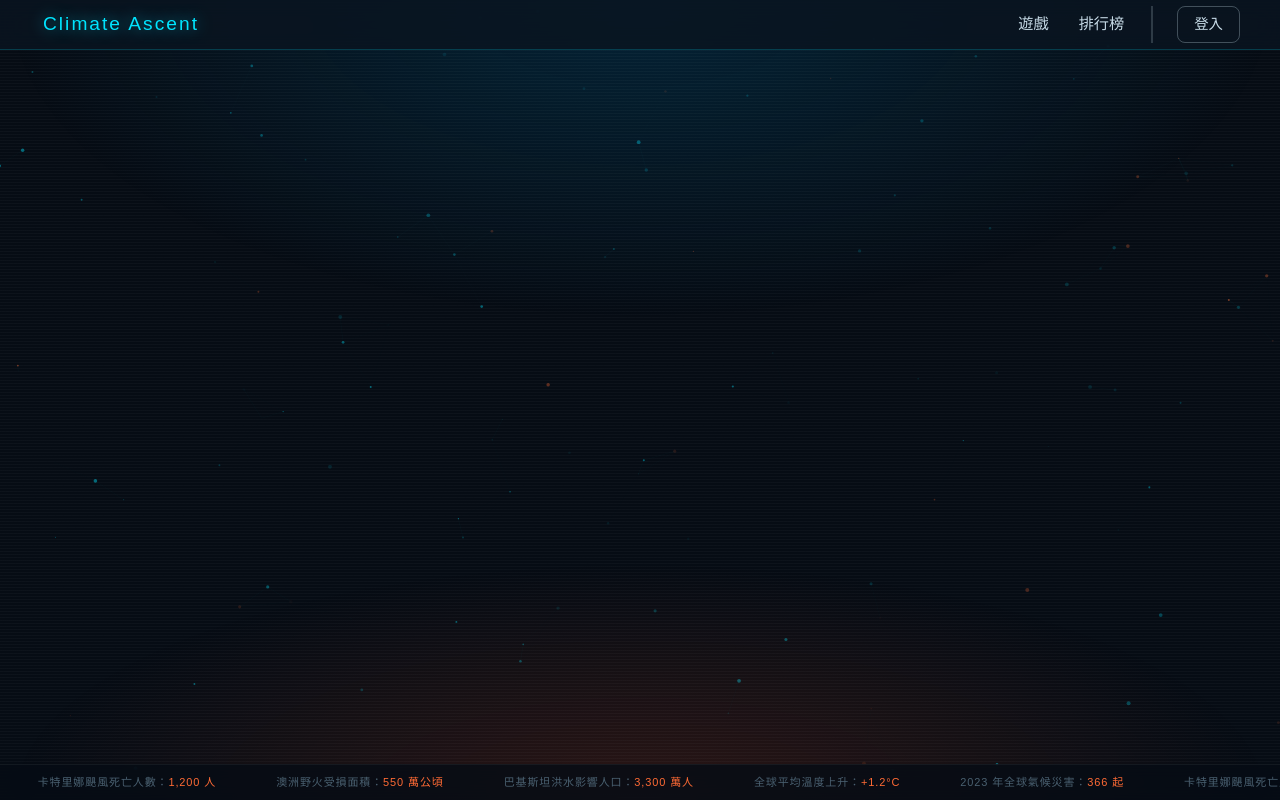
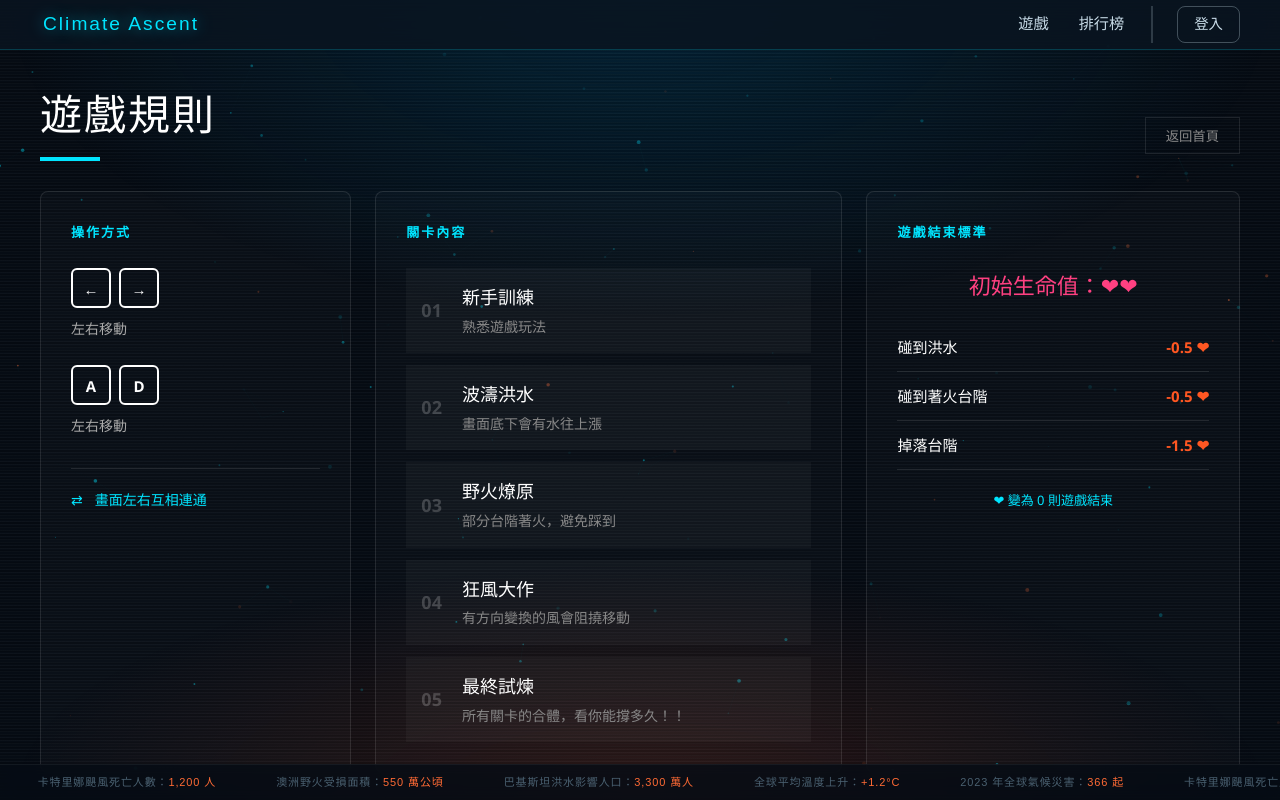
Before and after one commit to yichen-bear/extreme_weather, a Vue app in the folder frontend/: page /rules in a window 1280 px wide. Built offline with nearby package versions, Linux system fonts and the light colour scheme.

Commit message:
finish rules page

```diff
--- a/frontend/src/router/index.js
+++ b/frontend/src/router/index.js
@@ -5,6 +5,7 @@ import GameHome from '../views/GameHome.vue'
 import LoginView from '../views/LoginView.vue'
 import Leaderboard from '../views/Leaderboard.vue'
 import Game from '../views/Game.vue'
+import Rules from '../views/Rules.vue'
 
 const routes = [
   { path: '/', component: GameHome },
@@ -13,6 +14,7 @@ const routes = [
     component: Game,
     meta: { hideAppComponents: true },
   },
+  { path: '/rules', component: Rules },
   { path: '/map', component: { template: '<div>地圖畫面開發中...</div>' } },
   { path: '/leaderboard', component: Leaderboard },
 ]
--- a/frontend/src/views/GameHome.vue
+++ b/frontend/src/views/GameHome.vue
@@ -59,7 +59,7 @@
         <!-- Rules card -->
         <button
           class="menu-card rules-card"
-          @click="startGame"
+          @click="startRules"
           :class="{ active: currentSubView === 'rules' }"
         >
           <div class="card-glow rules-glow"></div>
@@ -123,6 +123,10 @@ const startGame = () => {
     return
   }
   router.push('/game');
+};
+
+const startRules = () => {
+  router.push('/rules');
 };
 
 const handleMapClick = () => {
--- /dev/null
+++ b/frontend/src/views/Rules.vue
@@ -0,0 +1,359 @@
+<template>
+  <div class="rules-page">
+    <div class="bg-scanline"></div>
+
+    <div class="rules-container">
+      <header class="rules-header">
+        <div class="header-left">
+          <h1 class="page-title">遊戲規則</h1>
+          <div class="title-line"></div>
+        </div>
+        <button class="back-btn" @click="$router.push('/')">返回首頁</button>
+      </header>
+
+      <main class="rules-layout">
+        <section class="info-section">
+          <h2 class="section-label">操作方式</h2>
+          <div class="control-content">
+            <div class="control-group">
+              <div class="keys">
+                <span class="key">←</span>
+                <span class="key">→</span>
+              </div>
+              <p>左右移動</p>
+            </div>
+            <div class="control-group">
+              <div class="keys">
+                <span class="key">A</span>
+                <span class="key">D</span>
+              </div>
+              <p>左右移動</p>
+            </div>
+            <div class="special-rule">
+              <span class="icon">⇄</span>
+              <p>畫面左右互相連通</p>
+            </div>
+          </div>
+        </section>
+
+        <section class="info-section">
+          <h2 class="section-label">關卡內容</h2>
+          <div class="level-list">
+            <div class="level-item">
+              <span class="level-num">01</span>
+              <div class="level-info">
+                <h3>新手訓練</h3>
+                <p>熟悉遊戲玩法</p>
+              </div>
+            </div>
+            <div class="level-item">
+              <span class="level-num">02</span>
+              <div class="level-info">
+                <h3>波濤洪水</h3>
+                <p>畫面底下會有水往上漲</p>
+              </div>
+            </div>
+            <div class="level-item">
+              <span class="level-num">03</span>
+              <div class="level-info">
+                <h3>野火燎原</h3>
+                <p>部分台階著火，避免踩到</p>
+              </div>
+            </div>
+            <div class="level-item">
+              <span class="level-num">04</span>
+              <div class="level-info">
+                <h3>狂風大作</h3>
+                <p>有方向變換的風會阻撓移動</p>
+              </div>
+            </div>
+            <div class="level-item">
+              <span class="level-num">05</span>
+              <div class="level-info">
+                <h3>最終試煉</h3>
+                <p>所有關卡的合體，看你能撐多久！！</p>
+              </div>
+            </div>
+          </div>
+        </section>
+
+        <div class="right-col">
+          <section class="info-section">
+            <h2 class="section-label">遊戲結束標準</h2>
+            <div class="health-content">
+              <div class="total-health">初始生命值：❤❤</div>
+              <div class="damage-table">
+                <div class="damage-row">
+                  <span class="event">碰到洪水</span>
+                  <span class="cost">-0.5 ❤</span>
+                </div>
+                <div class="damage-row">
+                  <span class="event">碰到著火台階</span>
+                  <span class="cost">-0.5 ❤</span>
+                </div>
+                <div class="damage-row">
+                  <span class="event">掉落台階</span>
+                  <span class="cost">-1.5 ❤</span>
+                </div>
+              </div>
+              <div class="death-note">❤ 變為 0 則遊戲結束</div>
+            </div>
+          </section>
+        </div>
+      </main>
+      <div class="btn-container">
+        <button class="play-game-btn" @click="$router.push('/game')">
+          <span class="btn-text">進入遊戲</span>
+          <span class="btn-sub">START CLIMBING</span>
+        </button>
+      </div>
+    </div>
+  </div>
+</template>
+
+<style scoped>
+.rules-page {
+  --c-bg: #080c10;
+  --c-accent: #00e5ff;
+  --c-warn: #ff5722;
+  --c-border: rgba(255, 255, 255, 0.1);
+
+  position: fixed;
+  inset: 0;
+  background-color: transparent;
+  color: #fff;
+
+  overflow-y: auto;
+  scrollbar-width: none;
+  -ms-overflow-style: none;
+  display: flex;
+  flex-direction: column;
+  align-items: center;
+
+  padding: 80px 40px 100px;
+  box-sizing: border-box;
+  font-family: 'Segoe UI', sans-serif;
+  z-index: 10;
+}
+
+.bg-scanline {
+  position: fixed;
+  inset: 0;
+  background: linear-gradient(rgba(18, 16, 16, 0) 50%, rgba(0, 0, 0, 0.1) 50%);
+  background-size: 100% 4px;
+  pointer-events: none;
+  z-index: 0;
+}
+
+.rules-container {
+  width: 100%;
+  max-width: 1400px;
+  flex-shrink: 0;
+  z-index: 1;
+}
+
+.rules-header {
+  display: flex;
+  justify-content: space-between;
+  align-items: center;
+  margin: auto;
+}
+
+.page-title {
+  font-size: 42px;
+  margin: 0;
+  letter-spacing: 2px;
+}
+
+.title-line {
+  width: 60px;
+  height: 4px;
+  background: var(--c-accent);
+  margin-top: 10px;
+  margin-bottom: 30px;
+}
+
+.back-btn {
+  background: transparent;
+  border: 1px solid var(--c-border);
+  color: #888;
+  padding: 8px 20px;
+  cursor: pointer;
+  transition: all 0.2s;
+}
+.back-btn:hover {
+  border-color: #fff;
+  color: #fff;
+}
+
+/* 佈局 */
+.rules-layout {
+  display: grid;
+  grid-template-columns: 1fr 1.5fr 1.2fr;
+  gap: 24px;
+  align-items: stretch;
+}
+
+.info-section {
+  background: rgba(255, 255, 255, 0.02);
+  border: 1px solid var(--c-border);
+  padding: 30px;
+  border-radius: 8px;
+  height: 100%;
+  box-sizing: border-box;
+}
+
+.section-label {
+  font-size: 13px;
+  color: var(--c-accent);
+  margin: 0 0 25px 0;
+  letter-spacing: 2px;
+  font-weight: 600;
+}
+
+/* 操作 */
+.control-group {
+  margin-bottom: 25px;
+}
+.key {
+  display: inline-block;
+  min-width: 40px;
+  height: 40px;
+  border: 2px solid #fff;
+  border-radius: 6px;
+  text-align: center;
+  line-height: 38px;
+  margin-right: 8px;
+  font-weight: bold;
+}
+.control-group p {
+  color: #aaa;
+  margin: 10px 0 0;
+  font-size: 14px;
+}
+
+.special-rule {
+  margin-top: 30px;
+  padding-top: 20px;
+  border-top: 1px solid var(--c-border);
+  display: flex;
+  align-items: center;
+  gap: 12px;
+  color: var(--c-accent);
+  font-size: 14px;
+}
+
+/* 關卡 */
+.level-list {
+  display: flex;
+  flex-direction: column;
+  gap: 12px;
+}
+.level-item {
+  display: flex;
+  gap: 20px;
+  align-items: center;
+  padding: 15px;
+  background: rgba(255, 255, 255, 0.03);
+}
+.level-num {
+  font-size: 18px;
+  font-weight: bold;
+  color: rgba(255, 255, 255, 0.2);
+}
+.level-info h3 {
+  margin: 0;
+  font-size: 18px;
+}
+.level-info p {
+  margin: 4px 0 0;
+  color: #888;
+  font-size: 14px;
+}
+.final {
+  border: 1px solid rgba(255, 87, 34, 0.4);
+  background: rgba(255, 87, 34, 0.05);
+}
+
+/* 右側欄與按鈕 */
+.right-col {
+  display: flex;
+  flex-direction: column;
+  gap: 24px;
+}
+
+.total-health {
+  font-size: 22px;
+  color: #ff4081;
+  margin-bottom: 20px;
+  text-align: center;
+}
+.damage-row {
+  display: flex;
+  justify-content: space-between;
+  padding: 12px 0;
+  border-bottom: 1px solid var(--c-border);
+  font-size: 15px;
+}
+.cost {
+  color: var(--c-warn);
+  font-weight: bold;
+}
+.death-note {
+  text-align: center;
+  color: #00e5ff;
+  font-size: 13px;
+  margin-top: 20px;
+}
+
+/* 遊戲按鈕 */
+.play-game-btn {
+    min-width: 250px;
+  background: var(--c-accent);
+  color: #000;
+  border: none;
+  padding: 24px;
+  border-radius: 8px;
+  cursor: pointer;
+  transition:
+    transform 0.2s,
+    box-shadow 0.2s;
+  display: flex;
+  flex-direction: column;
+  align-items: center;
+}
+
+.play-game-btn:hover {
+  transform: translateY(-3px);
+  box-shadow: 0 10px 30px rgba(0, 229, 255, 0.3);
+}
+
+.btn-text {
+  font-size: 20px;
+  font-weight: 800;
+  letter-spacing: 2px;
+}
+.btn-sub {
+  font-size: 11px;
+  margin-top: 4px;
+  opacity: 0.7;
+  font-weight: bold;
+}
+
+.btn-container {
+  width: 100%;
+  display: flex;
+  justify-content: center;
+  margin-top: 50px;
+}
+
+@media (max-width: 1100px) {
+  .rules-layout {
+    grid-template-columns: 1fr;
+    grid-template-rows: auto;
+  }
+  .rules-page {
+    padding-top: 80px;
+  }
+}
+</style>
```
